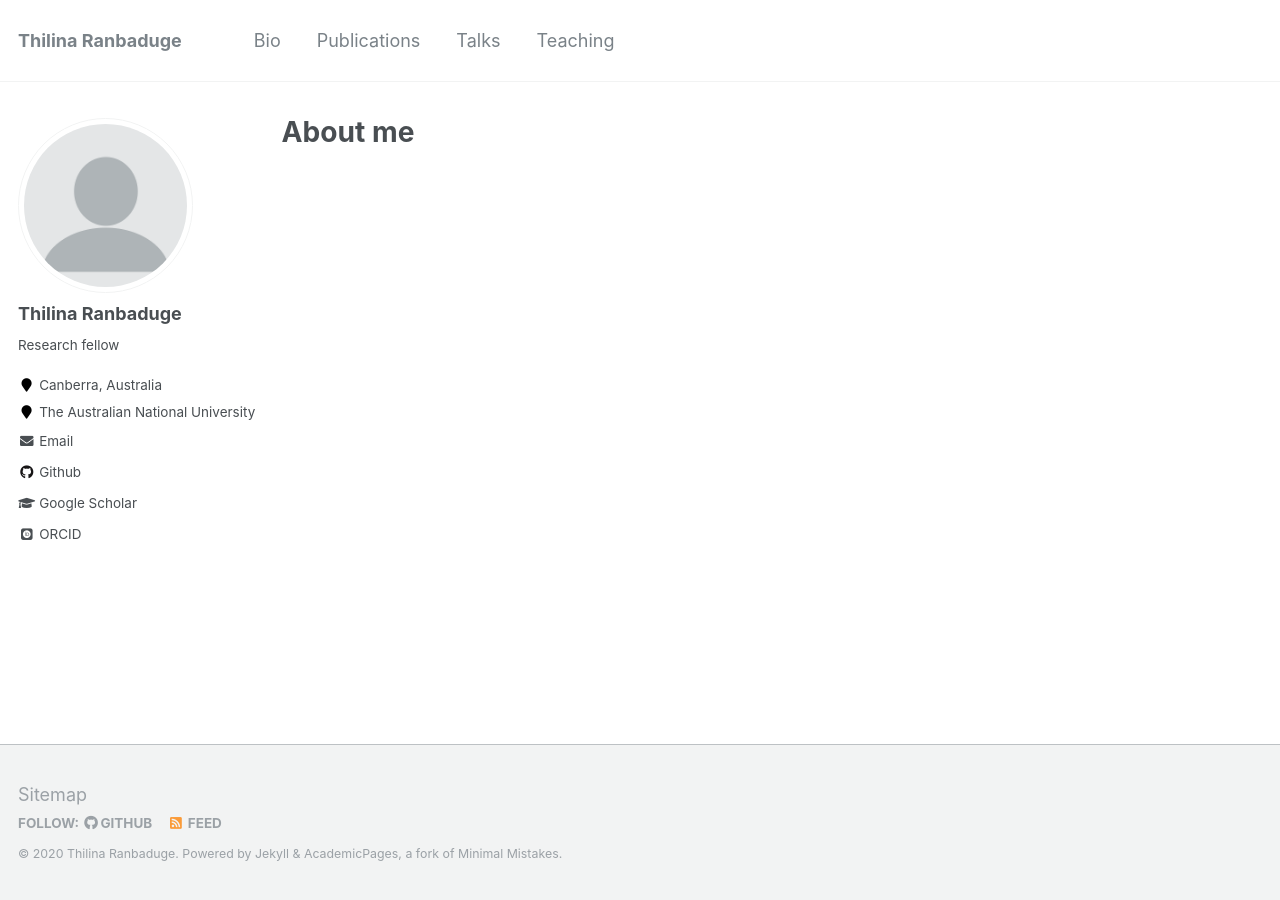
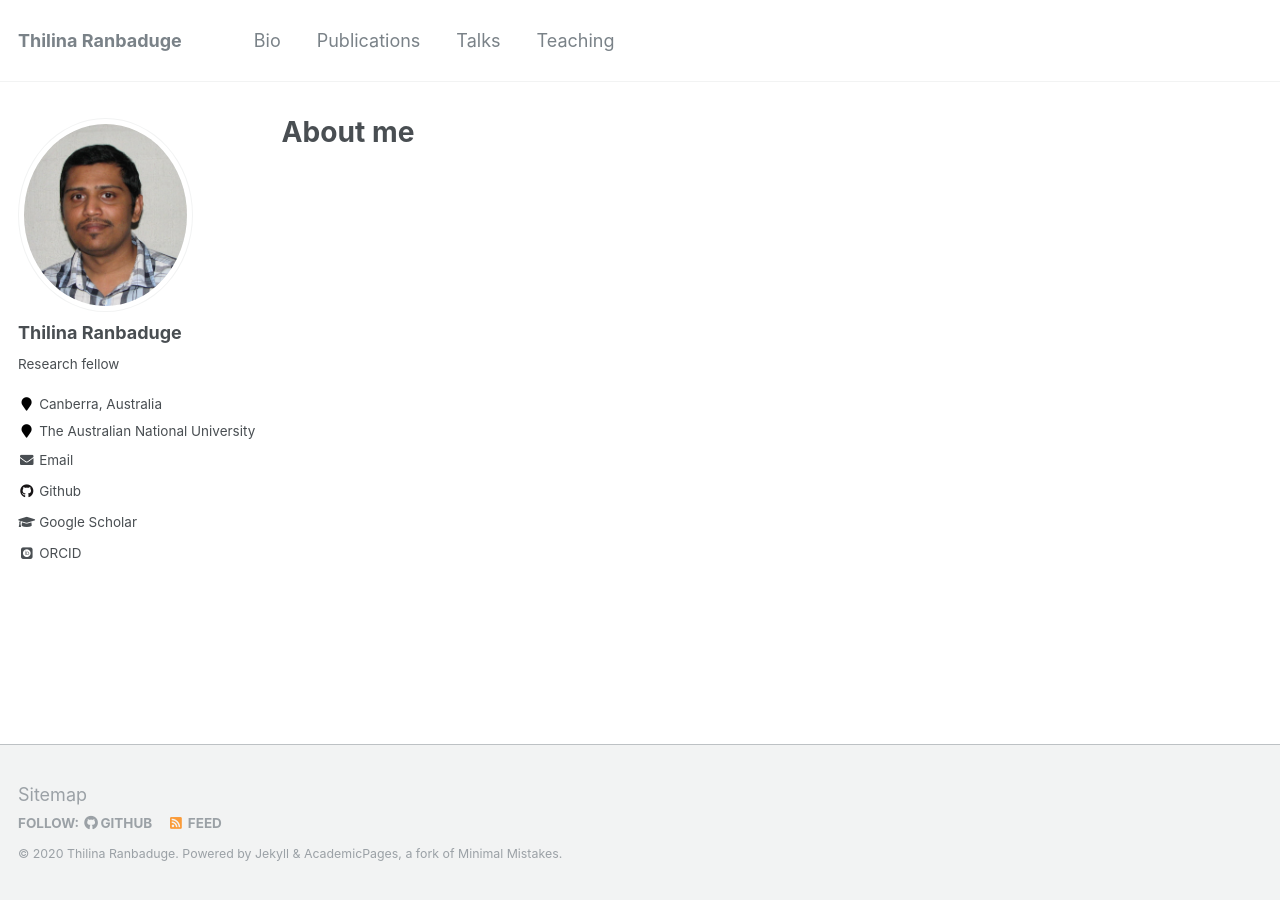
Before and after one commit to thilina-ranbaduge/thilina-ranbaduge.github.io, a Jekyll site: the page built from _pages/about.md, in a window 1280 px wide. Built offline with Jekyll 4.4.1, drawn with Linux system fonts in a browser that asks for light colours; some web fonts are replaced.

Commit message:
Update _config.yml

```diff
--- a/_config.yml
+++ b/_config.yml
@@ -78,7 +78,7 @@ analytics:
 # Site Author
 author:
   name             : "Thilina Ranbaduge"
-  avatar           : "profile.png"
+  avatar           : "thilina_ranbaduge.jpg"
   bio              : "Research fellow"
   location         : "Canberra, Australia"
   employer         : "The Australian National University"
```
